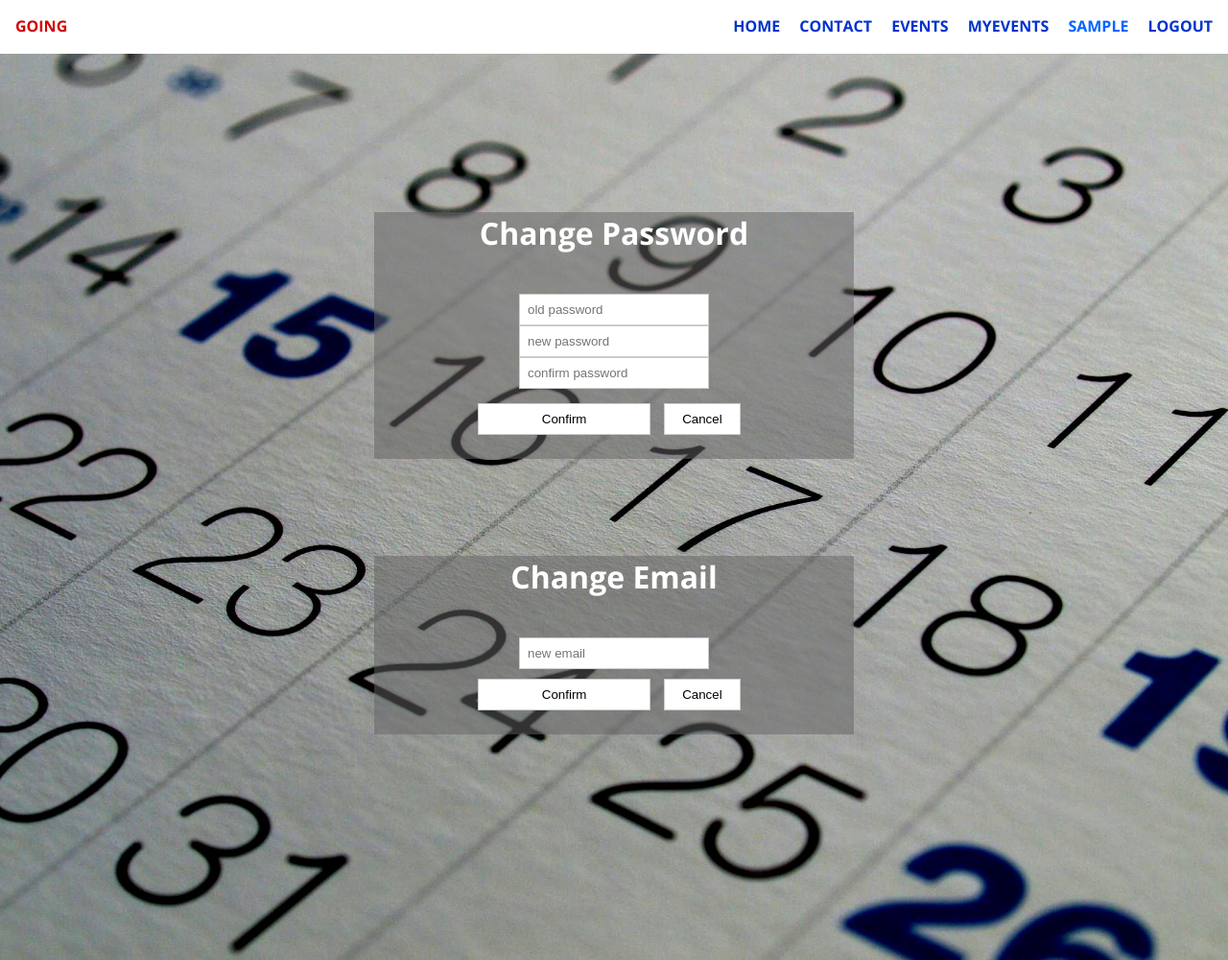
After one commit to ArturSousaFerreira/LTW, a PHP site: page /going/databases/change_pass.php in a window 1280 px wide. The commit adds this page. Shown: the whole page at 96% size. Run offline with PHP 8.4, Linux system fonts and the light colour scheme; the visitor is signed in with stand-in values (Sample User, id 1); data comes from the database, SQL or seed files in the repository; both versions use the stored data as it was after the commit.

Commit message:
change email and password

```diff
--- a/going/css/extra.css
+++ b/going/css/extra.css
@@ -40,20 +40,20 @@ input[type=submit] {
 }
 
 
-#footer_register, #footer_detail_event, #footer_listevents{
+#footer_register, #footer_pass, #footer_email, #footer_detail_event, #footer_listevents{
 	background-color:rgba(100,100,100,0.5);
 	width:500px;
 	margin:auto;
 	padding-bottom: 15px;
 }
 
-#footer_register > ul, #footer_login > ul , #footer_detail_event > ul{
+#footer_register > ul, #footer_login > ul , #footer_detail_event > ul, #footer_pass > ul, #footer_email > ul {
 	list-style-type:none;
 	padding:0;
 	color:white;
 }
 
-#footer_register > h1, #footer_login > h1, #footer_detail_event > h1,h2,h3,h4, #footer_listevents > h1{
+#footer_register > h1, #footer_login > h1, #footer_pass > h1, #footer_email > h1, #footer_detail_event > h1,h2,h3,h4, #footer_listevents > h1{
 	color:white;
 }
 
--- a/going/databases/action_contact.php
+++ b/going/databases/action_contact.php
@@ -1,5 +1,4 @@
 <?php
-
 if(isset($_POST["submit"])){
 // Checking For Blank Fields..
     if($_POST["name"]==""||$_POST["email"]==""||$_POST["message"]==""){
@@ -15,7 +14,7 @@ if (!$email){
             echo "Invalid Sender's Email";
         }
         else{
-$contact_mail = "nunomrvalente@gmail.com";
+            $contact_mail = "angela.cardoso@fe.up.pt";
             $subject = "Message from your site GOING!";
             $message = $_POST['message'];
             $headers = 'From:'. $email . "\r\n"; // Sender's Email
@@ -23,11 +22,10 @@ $headers .= 'Cc:'. $email . "\r\n"; // Carbon copy to Sender
 // Message lines should not exceed 70 characters (PHP rule), so wrap it
             $message = wordwrap($message, 70);
 // Send Mail By PHP Mail Function
-echo $headers;
             mail($contact_mail, $subject, $message, $headers);
             $_SESSION['emailSend']='send';
         }
     }
+    header('Location: ' . './index.php');
 }
-header('Location: ' . './index.php');
 ?>
--- /dev/null
+++ b/going/databases/change_pass.php
@@ -0,0 +1,9 @@
+<?php
+session_start();
+
+include_once("connection.php");
+
+include_once("templates/header.php");
+include_once("templates/footer_pass.php");
+
+?>
--- /dev/null
+++ b/going/databases/templates/footer_pass.php
@@ -0,0 +1,44 @@
+<?php
+?>
+
+<header>
+    <div id="footer_pass">
+        <script type="text/javascript" src="../javascript/regform.js"></script>
+        <h1>Change Password</h1>
+        <form action="action_change_pass.php" method="post">
+            <input type="hidden" name="username" value="<?= $_SESSION['username'] ?>">
+            <br>
+            <input type="password" name="old_password" placeholder="old password">
+            <br>
+            <input type="password" name="new_password" placeholder="new password">
+            <br>
+            <input id="last_input" type="password" name="confirm" placeholder="confirm password">
+            <br>
+            <input type="button" name="confirm_pass_btn" value="Confirm"
+                   onclick="return passform(this.form,
+                            this.form.old_password,
+                            this.form.new_password,
+                            this.form.confirm);">
+            <input type="submit" name="cancel_pass_btn" value="Cancel">
+        </form>
+    </div>
+    <br>
+    <br>
+    <br>
+    <br>
+    <div id="footer_email">
+        <script type="text/javascript" src="../javascript/regform.js"></script>
+        <h1>Change Email</h1>
+        <form action="action_change_email.php" method="post">
+            <input type="hidden" name="username" value="<?= $_SESSION['username'] ?>">
+            <br>
+            <input name="email" size="30" type="text" placeholder="new email">
+            <br>
+            <input type="button" name="confirm_email_btn" value="Confirm"
+                   onclick="return emailform(this.form, this.form.email);">
+            <input type="submit" name="cancel_email_btn" value="Cancel">
+        </form>
+    </div>
+</header>
+</body>
+</html>
--- a/going/databases/templates/footer_register.php
+++ b/going/databases/templates/footer_register.php
@@ -21,7 +21,7 @@
             <input id="last_input" type="password" name="confirm" placeholder="confirm password">
             <br>
             <input type="button" value="Confirm"
-                   onclick="return regform(this.form,
+                   onclick="return validateEmail(this.form,
                             this.form.username,
                             this.form.email,
                             this.form.password,
--- a/going/databases/templates/header.php
+++ b/going/databases/templates/header.php
@@ -40,7 +40,7 @@
                     <a href="my_events.php">MyEvents</a>
 					</li>
 					<li id ="acount">
-                    <a><?=$_SESSION['username']?></a>
+                    <a href="change_pass.php"><?=$_SESSION['username']?></a>
 					</li>
 					<li>
                     <a href="action_logout.php">Logout</a>
--- a/going/javascript/regform.js
+++ b/going/javascript/regform.js
@@ -30,10 +30,49 @@ function regform(form, username, email, pass, conf) {
         return false;
     }
     var confirm_btn = document.createElement("input");
-    confirm_btn.name = "confirm_btn";
+    confirm_btn.name = "confirm_pass_btn";
     confirm_btn.type = "hidden";
     form.appendChild(confirm_btn);
     form.submit();
 	alert("You have done a beautiful register, please login!");
     return true;
 }
+
+function passform(form, old_pass, new_pass, conf) {
+    if (old_pass.value == ''|| new_pass.value=='' || conf.value == '') {
+        alert('You must provide your old password and the new password');
+        return false;
+    }
+    if (new_pass.value.length < 3) {
+        alert("Password must be at least 3 characters long");
+        form.new_password.focus();
+        return false;
+    }
+    if (new_pass.value != conf.value) {
+        alert("Passwords don't match");
+        form.confirm.focus();
+        return false;
+    }
+    var confirm_btn = document.createElement("input");
+    confirm_btn.name = "confirm_btn";
+    confirm_btn.type = "hidden";
+    form.appendChild(confirm_btn);
+    form.submit();
+    alert("Your password has been changed.");
+    return true;
+}
+
+function emailform(form, email) {
+    if (!validateEmail(email.value)) {
+        alert('Please enter a valid email address.');
+        form.email.focus();
+        return false;
+    }
+    var confirm_btn = document.createElement("input");
+    confirm_btn.name = "confirm_email_btn";
+    confirm_btn.type = "hidden";
+    form.appendChild(confirm_btn);
+    form.submit();
+    alert("Your email has been changed.");
+    return true;
+}
--- a/index.php
+++ b/index.php
@@ -1,6 +1,6 @@
 <?php
 	$url = 'http'.(empty($_SERVER['HTTPS'])?'':'s').'://'.$_SERVER['SERVER_NAME'].$_SERVER['REQUEST_URI'];
-	header('Location: '.$url.'/going/databases/index.php');
+	header('Location: '.$url.'going/databases/index.php');
 	exit;
 ?>
 Something is wrong with the Going Application :-(
```
Also changed, not shown: going/databases/action_change_email.php (added, +18 -0 lines), going/databases/action_change_pass.php (added, +20 -0 lines), going/databases/templates/footer_home.php (+4 -4 lines), going/databases/users.php (+13 -0 lines), going/databases/database.db. Lines whose indentation alone changed are shown as unchanged.
